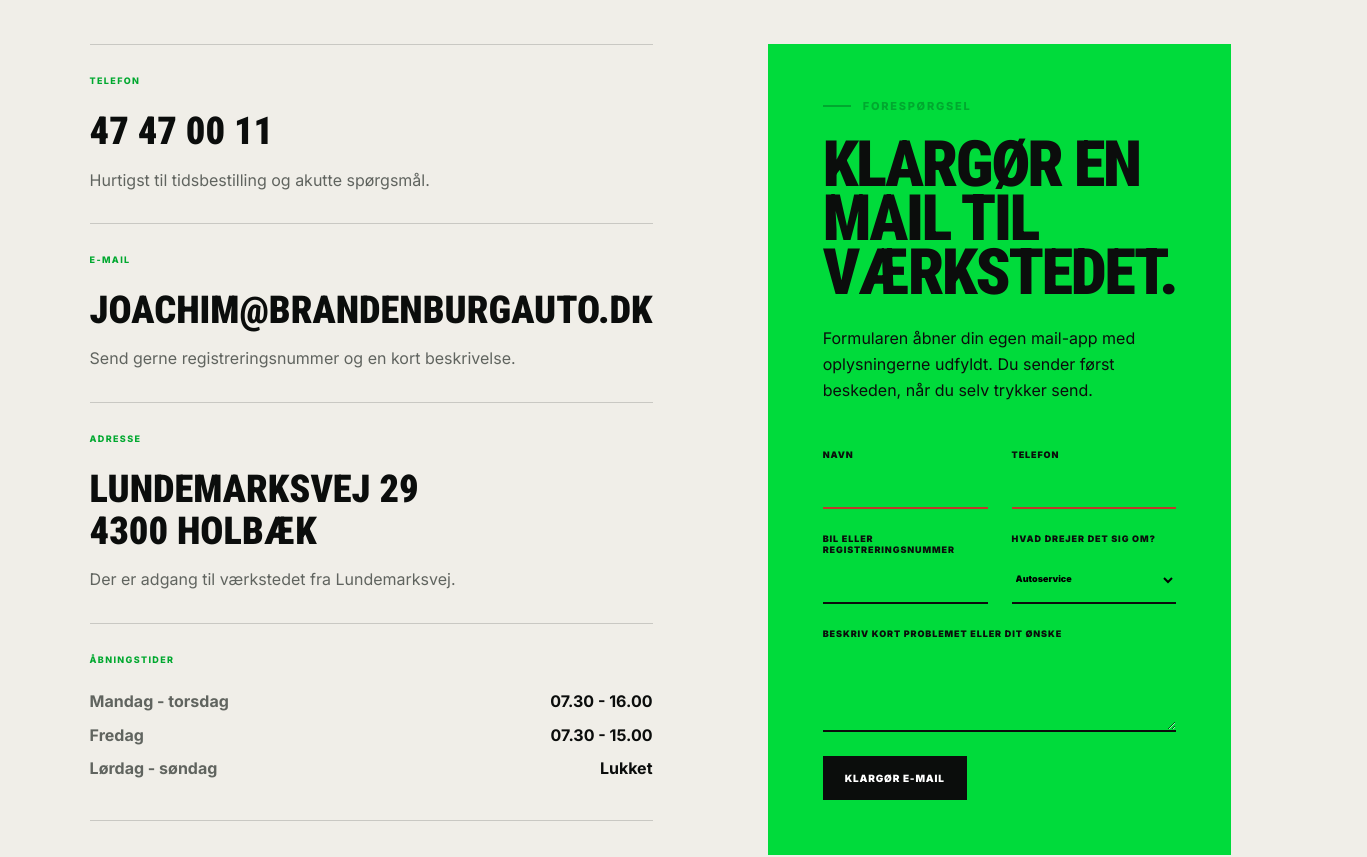
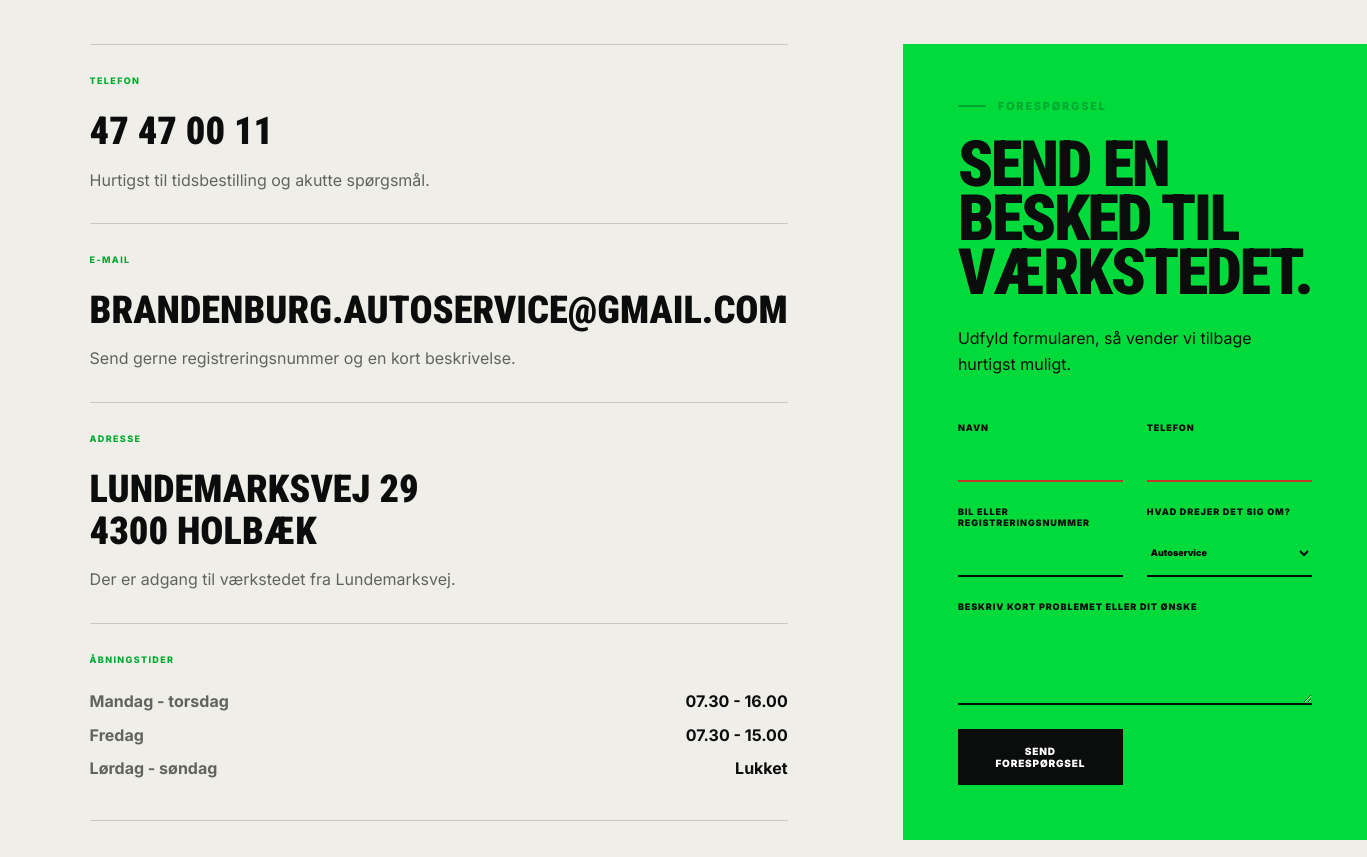
Before and after one commit to MPSolution4281/BrandenburgAuto, a Next.js app: page /kontakt in a window 1280 px wide. Shown: the part 700-1557 px from the top of the page, 1367 px wide, since content can reach past the window. Built offline with nearby package versions, Linux system fonts and the light colour scheme.

Commit message:
Send kontaktformular via Resend i stedet for mailto
Opdater kontakt-mail til brandenburg.autoservice@gmail.com og erstat mailto-linket med en /api/contact route der sender via Resend, så formularen faktisk afleverer beskeden i stedet for at åbne brugerens mail-app.

```diff
--- /dev/null
+++ b/app/api/contact/route.js
@@ -0,0 +1,28 @@
+import { Resend } from "resend";
+import { site } from "@/data/site";
+
+const FROM = "Brandenburg Auto Website <kontakt@mpsolution.dk>";
+
+export async function POST(request) {
+  const data = await request.json();
+  const { name, phone, car, service, message } = data;
+
+  if (!name || !phone || !message) {
+    return Response.json({ error: "Udfyld venligst navn, telefon og besked." }, { status: 400 });
+  }
+
+  try {
+    const resend = new Resend(process.env.RESEND_API_KEY);
+    await resend.emails.send({
+      from: FROM,
+      to: site.email,
+      replyTo: site.email,
+      subject: `Forespørgsel: ${service || "Andet"} — ${name}`,
+      text: `Navn: ${name}\nTelefon: ${phone}\nBil/reg.nr.: ${car || "-"}\nYdelse: ${service || "Andet"}\n\n${message}`
+    });
+    return Response.json({ ok: true });
+  } catch (error) {
+    console.error("Resend error:", error);
+    return Response.json({ error: "Der gik noget galt. Prøv igen eller ring til os." }, { status: 500 });
+  }
+}
--- a/app/kontakt/page.js
+++ b/app/kontakt/page.js
@@ -21,8 +21,8 @@
         </div>
         <div className="form-panel">
           <span className="kicker dark">Forespørgsel</span>
-          <h2>Klargør en mail til værkstedet.</h2>
-          <p>Formularen åbner din egen mail-app med oplysningerne udfyldt. Du sender først beskeden, når du selv trykker send.</p>
+          <h2>Send en besked til værkstedet.</h2>
+          <p>Udfyld formularen, så vender vi tilbage hurtigst muligt.</p>
           <BookingForm />
         </div>
       </section>
--- a/components/BookingForm.js
+++ b/components/BookingForm.js
@@ -4,17 +4,32 @@
 import { services, site } from "@/data/site";
 
 export default function BookingForm() {
-  const [sent, setSent] = useState(false);
+  const [status, setStatus] = useState("idle");
 
-  function submit(event) {
+  async function submit(event) {
     event.preventDefault();
+    setStatus("sending");
     const data = new FormData(event.currentTarget);
-    const subject = encodeURIComponent(`Forespørgsel: ${data.get("service")}`);
-    const body = encodeURIComponent(
-      `Navn: ${data.get("name")}\nTelefon: ${data.get("phone")}\nBil/reg.nr.: ${data.get("car")}\n\n${data.get("message")}`
-    );
-    setSent(true);
-    window.location.href = `mailto:${site.email}?subject=${subject}&body=${body}`;
+    const payload = {
+      name: data.get("name"),
+      phone: data.get("phone"),
+      car: data.get("car"),
+      service: data.get("service"),
+      message: data.get("message")
+    };
+
+    try {
+      const res = await fetch("/api/contact", {
+        method: "POST",
+        headers: { "Content-Type": "application/json" },
+        body: JSON.stringify(payload)
+      });
+      if (!res.ok) throw new Error("send failed");
+      setStatus("sent");
+      event.currentTarget.reset();
+    } catch {
+      setStatus("error");
+    }
   }
 
   return (
@@ -29,8 +44,9 @@
         </select>
       </label>
       <label className="wide">Beskriv kort problemet eller dit ønske<textarea name="message" rows="5" required /></label>
-      <button type="submit">Klargør e-mail</button>
-      {sent && <p className="form-note">Din mail-app åbner nu med oplysningerne udfyldt.</p>}
+      <button type="submit" disabled={status === "sending"}>{status === "sending" ? "Sender..." : "Send forespørgsel"}</button>
+      {status === "sent" && <p className="form-note">Tak! Vi vender tilbage hurtigst muligt.</p>}
+      {status === "error" && <p className="form-note">Der gik noget galt. Prøv igen eller ring på <a href={`tel:${site.phone}`}>{site.phoneDisplay}</a>.</p>}
     </form>
   );
 }
--- a/data/site.js
+++ b/data/site.js
@@ -4,7 +4,7 @@
   url: "https://www.brandenburgauto.dk",
   phoneDisplay: "47 47 00 11",
   phone: "+4547470011",
-  email: "Joachim@brandenburgauto.dk",
+  email: "brandenburg.autoservice@gmail.com",
   address: "Lundemarksvej 29, 4300 Holbæk",
   street: "Lundemarksvej 29",
   postalCode: "4300",
--- a/package.json
+++ b/package.json
@@ -10,6 +10,7 @@
   "dependencies": {
     "next": "15.5.19",
     "react": "19.0.0",
-    "react-dom": "19.0.0"
+    "react-dom": "19.0.0",
+    "resend": "^6.17.2"
   }
 }
```
Also changed, not shown: 2 other files (tests, documents, lock files or other folders).
